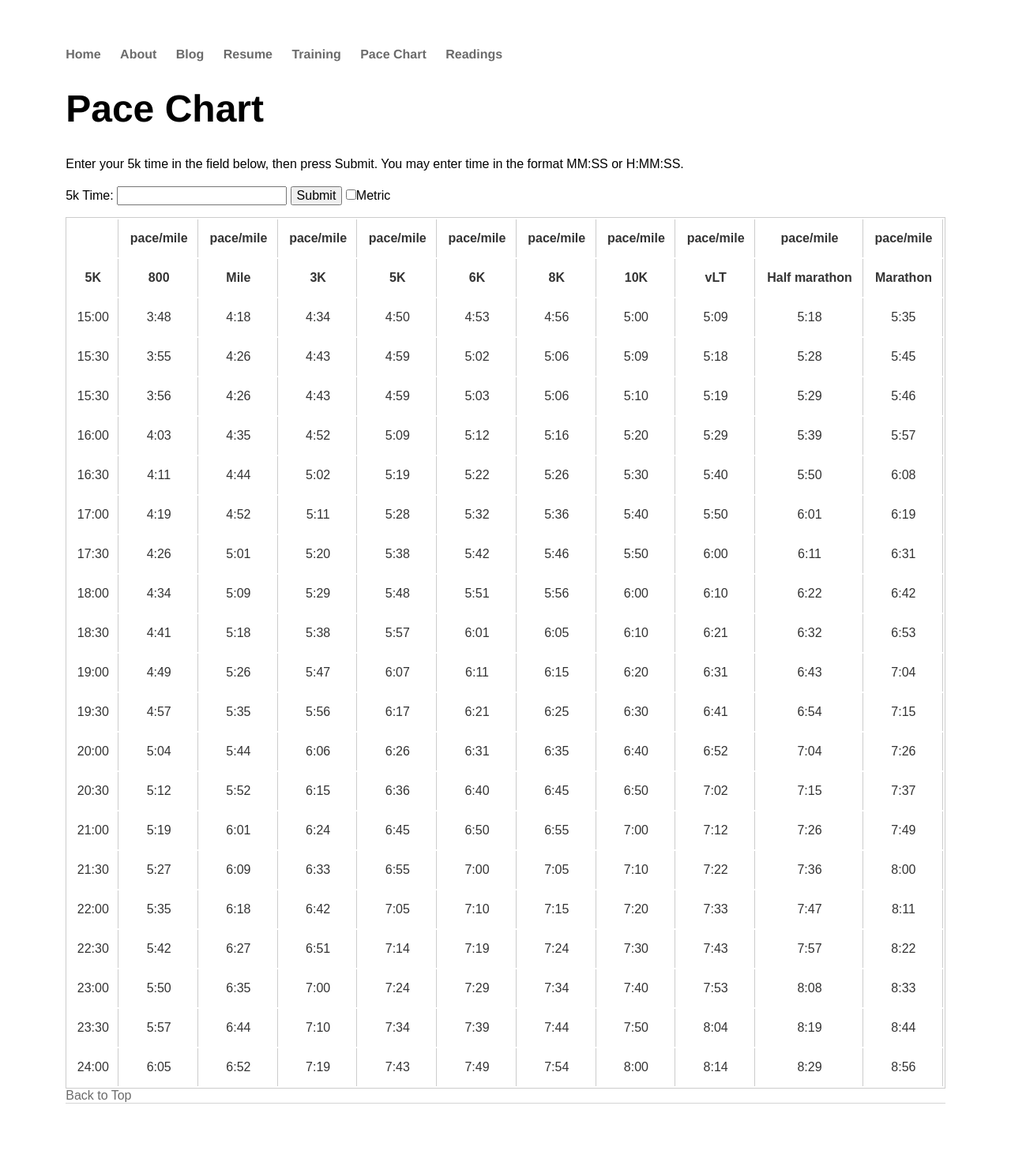
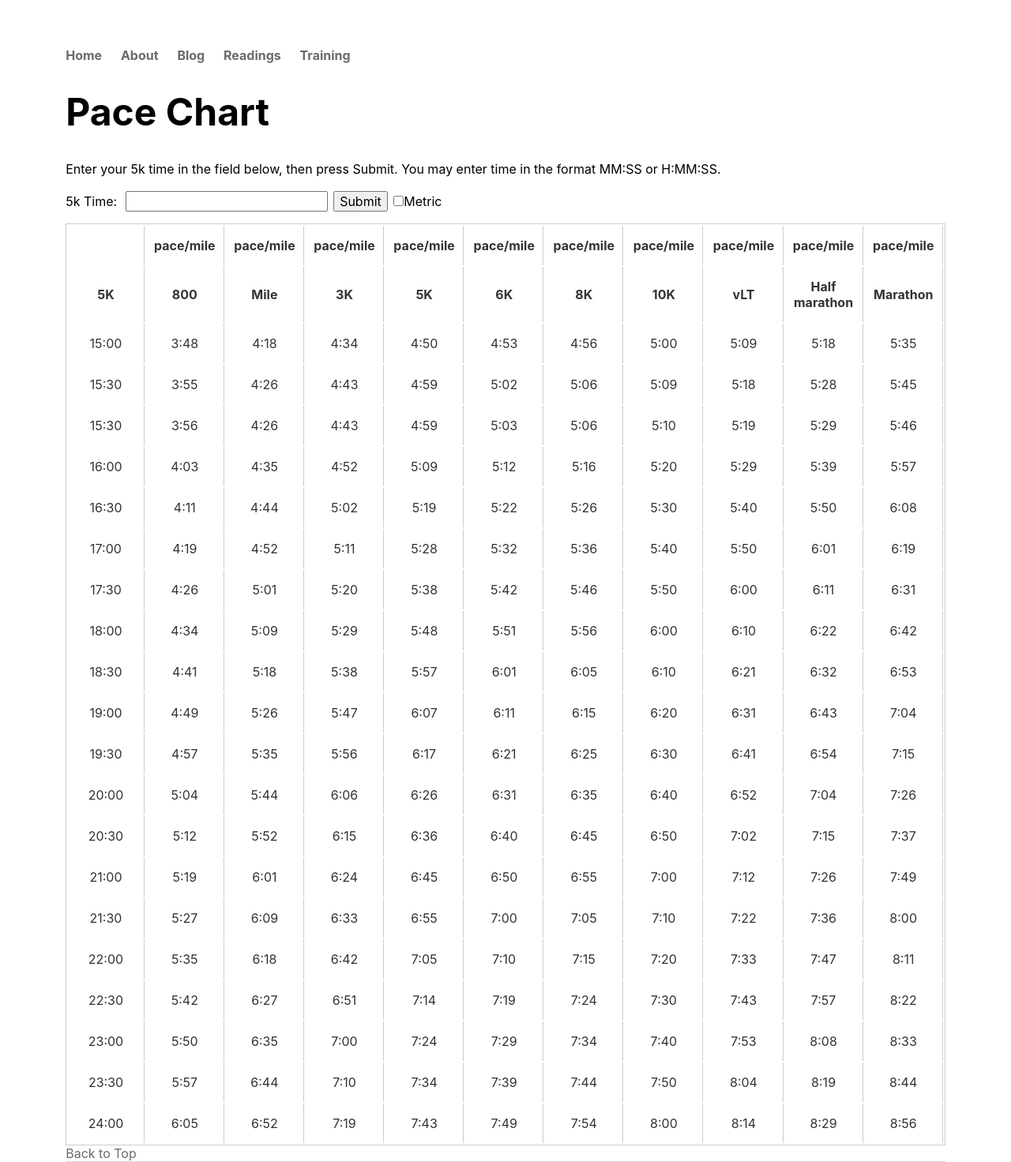
Before and after one commit to balassit/balassit.github.io, a Jekyll site: the page built from training/pace-chart/index.html, in a window 1280 px wide. Shown: the whole page at 79% size. Built offline with Jekyll 4.4.1, drawn with Linux system fonts in a browser that asks for light colours; before the commit the page ends 1398 px from its top, so only the background shows below that.

Commit message:
fix width on table, add spacing to input box. Moved resume to reading page

```diff
--- a/_config.yml
+++ b/_config.yml
@@ -17,18 +17,11 @@ page_data:
     id: "blog"
     url: "blog"
 
-  - title: "Resume"
-    id: "pdf/web/viewer.html?file=Resume.pdf"
-    url: "pdf/web/viewer.html?file=Resume.pdf"
+  - title: "Readings"
+    id: "readings"
+    url: "readings"
+
 
   - title: "Training"
     id: "training"
     url: "training"
-
-  - title: "Pace Chart"
-    id: "pace-chart"
-    url: "training/pace-chart"
-
-  - title: "Readings"
-    id: "readings"
-    url: "readings"
--- a/css/main.css
+++ b/css/main.css
@@ -2,12 +2,12 @@ html {
    height: 100%;
 }
 body {
+    font-family: -apple-system, system-ui, BlinkMacSystemFont, "Segoe UI", Helvetica, Arial, sans-serif;
     margin: 60px auto;
     width: 87%;
     min-height: 100%;
 }
 nav ul, footer ul {
-    font-family:'Helvetica', 'Arial', 'Sans-Serif';
     padding: 0px;
     list-style: none;
     font-weight: bold;
@@ -32,7 +32,6 @@ h6 { font-size: 0.9em; }
 
 h1 {
     font-size: 3em;
-    font-family:'Helvetica', 'Arial', 'Sans-Serif';
 }
 p {
     font-size: 1em;
--- a/readings/index.html
+++ b/readings/index.html
@@ -8,6 +8,6 @@ id: "readings"
     <ul>
         <li><a href="../pdf/web/viewer.html?file=progit.pdf">Git Book 2.0</a></li>
         <li><a href="GitNotes.html">Git Notes</a></li>
-
+        <li><a href="../pdf/web/viewer.html?file=Resume.pdf">Resume</a></li>
     </ul>
 </div>
--- a/training/pace-chart/index.html
+++ b/training/pace-chart/index.html
@@ -10,13 +10,16 @@ custom_js:
 
 <h1>Pace Chart</h1>
 
-<p> Enter your 5k time in the field below, then press Submit. You may enter time in the format MM:SS or H:MM:SS.</p>
+<p>Enter your 5k time in the field below, then press Submit. You may enter time in the format MM:SS or H:MM:SS.</p>
 
-5k Time: <input id="time-input" type="text">
 
-<button onclick="showPaces()">Submit</button>
+<pace-input>
+    <label for="time-input">5k Time: </label>
+    <label class="unit"><input id="time-input" type="text"></label>
+    <button onclick="showPaces()">Submit</button>
 
-<label class="unit"><input type='checkbox' id="unit-check" value="metric">Metric</label>
+    <label class="unit"><input type='checkbox' id="unit-check" value="metric">Metric</label>
+</pace-input>
 
 <div id="paces-output"></div>
 
--- a/training/pace-chart/pace-chart.css
+++ b/training/pace-chart/pace-chart.css
@@ -8,9 +8,19 @@ main td, th {
     color: #333333;
     padding: 15px 10px;
     border-right: 1px solid #cccccc;
+    width: 75px;
+    width: 75px;
 }
 
 main #paces-output {
     margin-top: 15px;
     margin-bottom: 15px;
 }
+
+pace-input label.unit {
+    margin-left: 3px;
+}
+
+pace-input label {
+    margin-right: 3px;
+}
--- /dev/null
+++ b/training/training.css
@@ -0,0 +1,4 @@
+#pace-chart li {
+    text-decoration: none;
+    list-style-type: none;
+}
```
Also changed, not shown: training/index.html (+11 -1 lines). Lines whose indentation alone changed are shown as unchanged.
